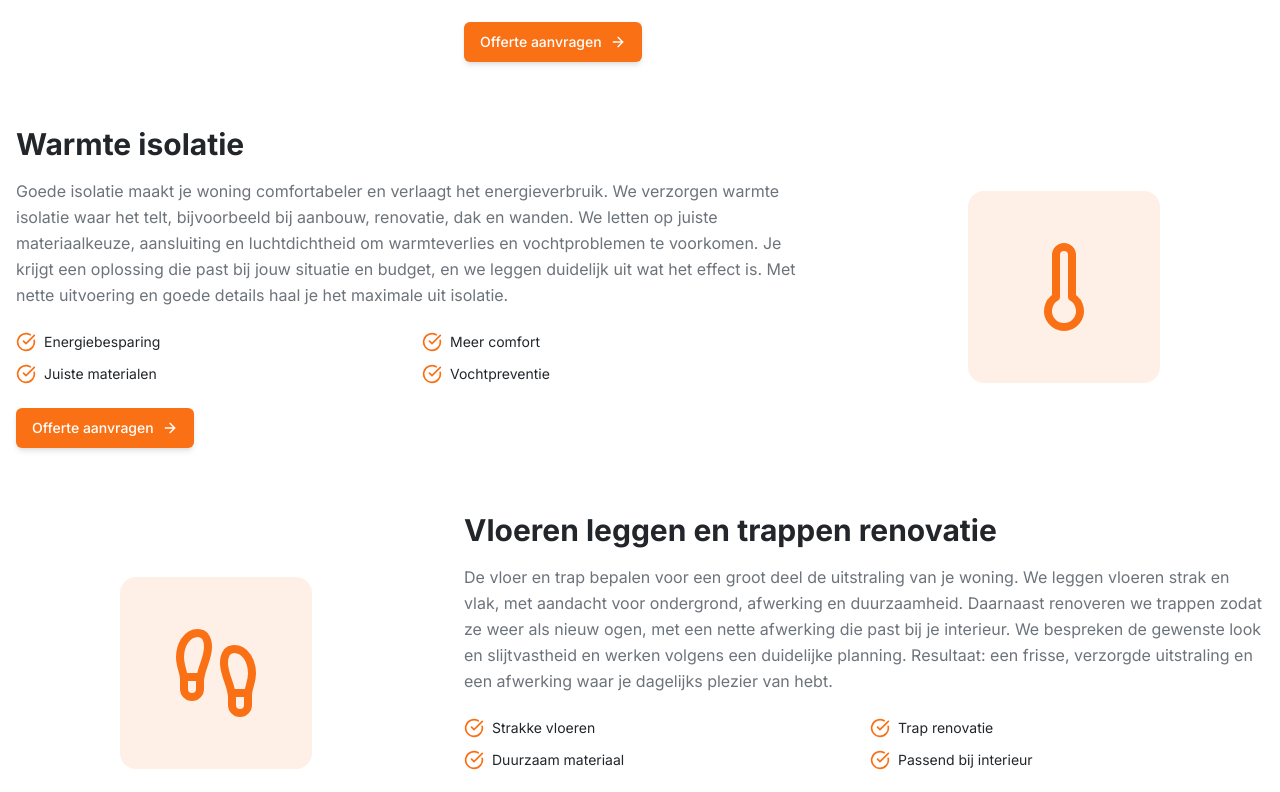
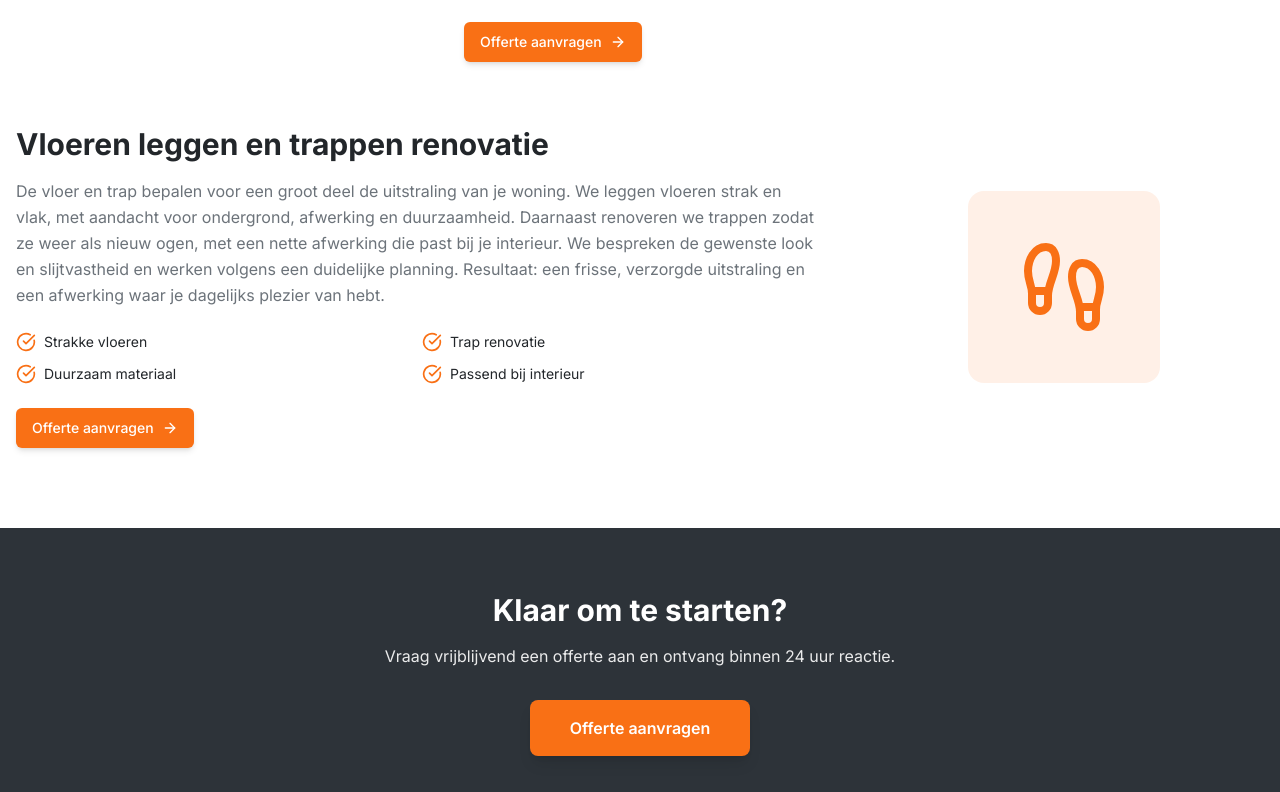
Before and after one commit to LOCO10567/skillbridge-solutions, a React (Vite) app: page /diensten in a window 1280 px wide. Shown: the part 3908-4700 px from the top of the page. Built offline with nearby package versions, Linux system fonts and the light colour scheme; the HTML template or start-up script is replaced by a standard one.

Commit message:
Changes
Co-authored-by: LOCO10567 <249778405+LOCO10567@users.noreply.github.com>

```diff
--- a/src/pages/Diensten.tsx
+++ b/src/pages/Diensten.tsx
@@ -80,13 +80,6 @@ const services = [
     title: "Ombouw/koof plaatsen of vervangen",
     description: "Een koof of ombouw zorgt voor een strakke afwerking rondom leidingen, ventilatiekanalen of constructiedelen. Wij plaatsen of vervangen koven met oog voor symmetrie, nette hoeken en een afwerking die naadloos aansluit op de ruimte. Ideaal bij renovaties, badkamers, keukens of om technische onderdelen netjes weg te werken. We zorgen dat het stevig is, goed toegankelijk blijft waar nodig, en klaar is om te schilderen of af te werken. Klein onderdeel, groot verschil in uitstraling.",
     features: ["Strakke afwerking", "Symmetrische uitvoering", "Toegankelijk waar nodig", "Schilderklaar"]
-  },
-  {
-    id: "isolatie",
-    icon: Thermometer,
-    title: "Warmte isolatie",
-    description: "Goede isolatie maakt je woning comfortabeler en verlaagt het energieverbruik. We verzorgen warmte isolatie waar het telt, bijvoorbeeld bij aanbouw, renovatie, dak en wanden. We letten op juiste materiaalkeuze, aansluiting en luchtdichtheid om warmteverlies en vochtproblemen te voorkomen. Je krijgt een oplossing die past bij jouw situatie en budget, en we leggen duidelijk uit wat het effect is. Met nette uitvoering en goede details haal je het maximale uit isolatie.",
-    features: ["Energiebesparing", "Meer comfort", "Juiste materialen", "Vochtpreventie"]
   },
   {
     id: "vloeren",
```
